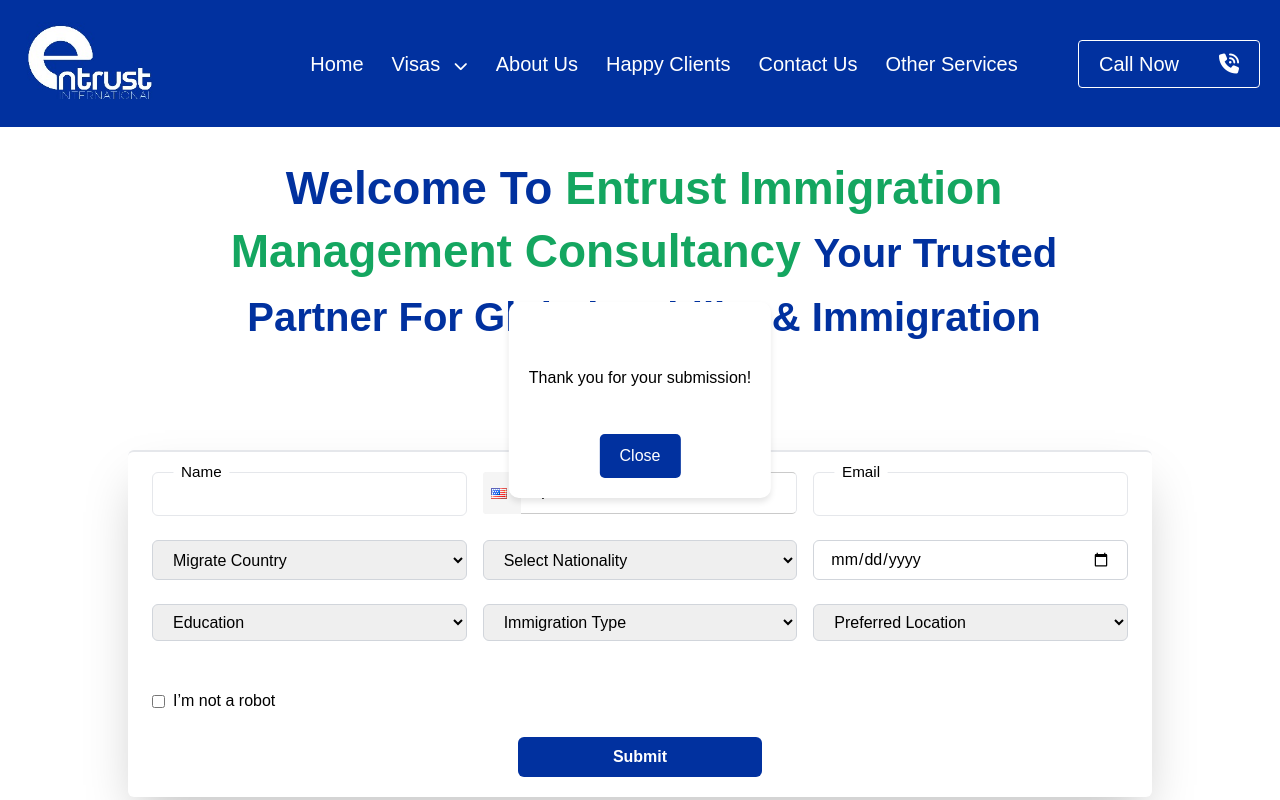
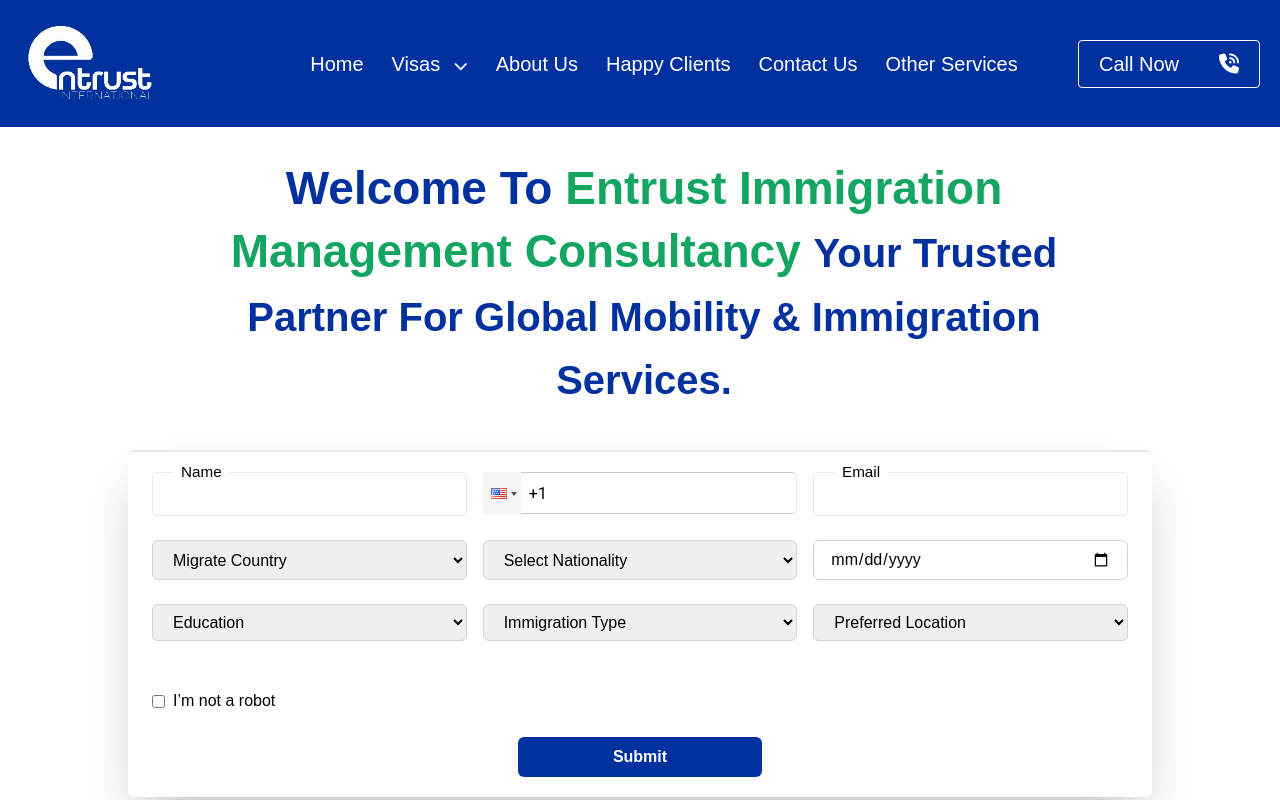
Before and after one commit to haroonmajid/EntrustImmigrationMangagementConusltancy, a React (Create React App) app: page / in a window 1280 px wide. Shown: the top 800 px of the page. Built offline with nearby package versions, Linux system fonts and the light colour scheme.

Commit message:
i have done

```diff
--- a/src/Components/Contact.jsx
+++ b/src/Components/Contact.jsx
@@ -7,7 +7,7 @@
 
 
 const Contact = () => {
-  const [isPopupVisible, setIsPopupVisible] = useState(true);
+  const [isPopupVisible, setIsPopupVisible] = useState(false);
   const onSubmit = async (event) => {
     event.preventDefault();
     const formData = new FormData(event.target);
```
